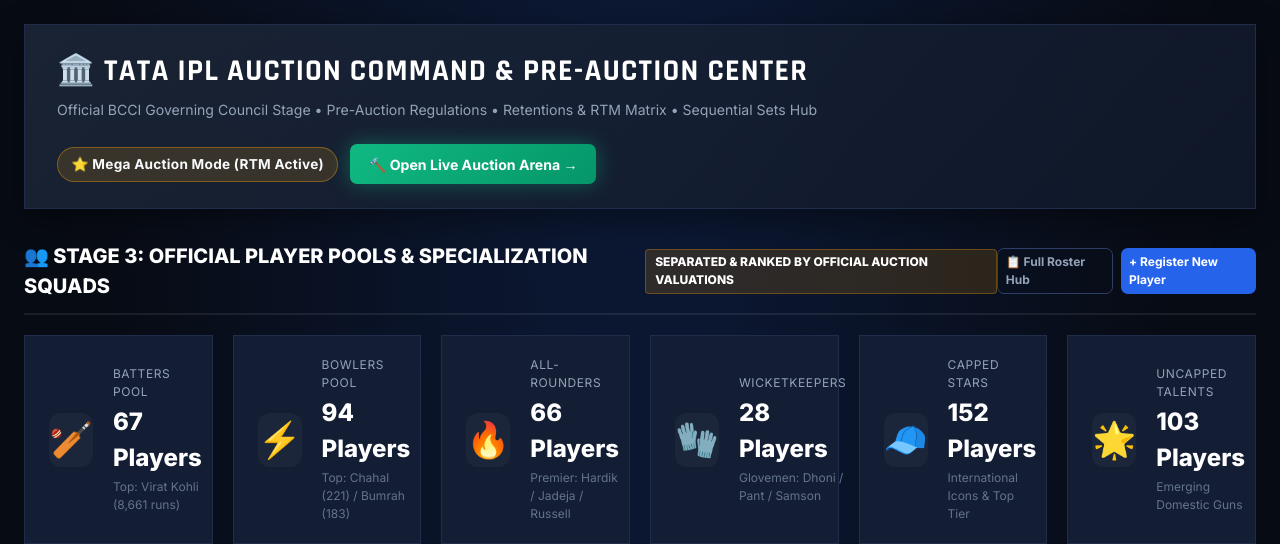
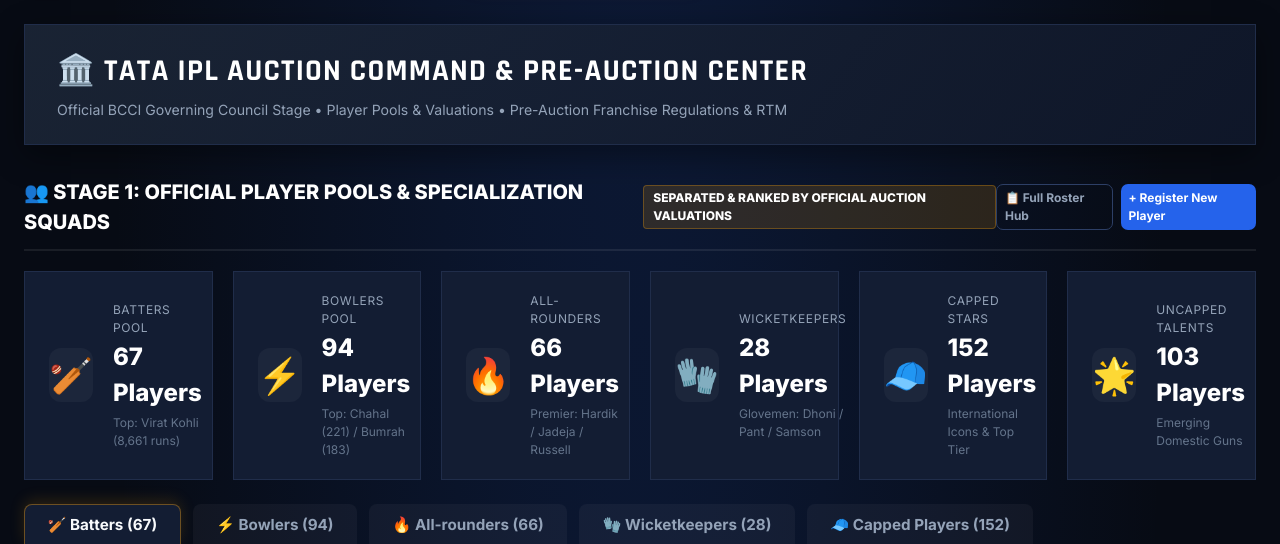
Before and after one commit to Rakeshbjp/IPL-Auction-Project, a Flask app: page / in a window 1280 px wide. Shown: the part 104-648 px from the top of the page. Run offline with Flask 3, Linux system fonts and the light colour scheme; data comes from the database, SQL or seed files in the repository.

Commit message:
refactor: Clean dashboard header, place Open Live Arena button in dropdown submenu, delete Stage 2 sets, and renumber stages sequentially

```diff
--- a/web/static/style.css
+++ b/web/static/style.css
@@ -218,7 +218,7 @@ body.broadcast-theme {
     top: calc(100% + 8px);
     left: 50%;
     transform: translateX(-50%);
-    width: 380px;
+    width: 330px;
     max-width: 95vw;
     background: #0d1527;
     border: 1px solid rgba(245, 158, 11, 0.4);
--- a/web/templates/base.html
+++ b/web/templates/base.html
@@ -40,7 +40,7 @@
             <nav class="nav-links">
                 <a href="/" class="nav-item {% if request.path == '/' %}active{% endif %}">🏛️ Pre-Auction & Hub</a>
 
-                <!-- LIVE AUCTION ARENA WITH SUB MENU (MEGA/MINI MODE SWITCHER & STAGE 2 SETS) -->
+                <!-- LIVE AUCTION ARENA WITH SUB MENU (AUCTION FORMAT & OPEN LIVE ARENA) -->
                 <div class="nav-dropdown" id="arena-dropdown-wrapper">
                     <a href="/auction" class="btn-auction-nav {% if request.path == '/auction' %}active-auction{% endif %}" id="nav-btn-auction-arena">
                         🔨 LIVE AUCTION ARENA <span class="dropdown-caret">▾</span>
@@ -66,31 +66,11 @@
                             </button>
                         </div>
 
-                        <!-- Submenu 2: Direct Arena Launch -->
-                        <a href="/auction" class="dropdown-arena-cta">
-                            <span>🔨 Enter Full Live Arena (All Sets)</span>
+                        <!-- Submenu 2: Open Live Auction Arena Button -->
+                        <a href="/auction" class="dropdown-arena-cta" id="btn-open-live-arena">
+                            <span>🔨 Open Live Auction Arena</span>
                             <span class="cta-arrow">→</span>
                         </a>
-
-                        <div class="dropdown-separator"></div>
-
-                        <!-- Submenu 3: Stage 2 Sequential Auction Sets -->
-                        <div class="dropdown-group-header">
-                            <span>🔨 STAGE 2: SEQUENTIAL AUCTION SETS</span>
-                            <span class="text-xs text-muted">Specialization Sets</span>
-                        </div>
-                        <div class="dropdown-sets-grid">
-                            {% for s in global_auction_sets %}
-                            <a href="/auction?set={{ s.code }}" class="dropdown-set-tile" title="Enter {{ s.name }} Auction">
-                                <span class="tile-icon">{{ s.icon }}</span>
-                                <div class="tile-details">
-                                    <span class="tile-name">{{ s.name }}</span>
-                                    <span class="tile-stats">{{ s.available_count }} available / {{ s.total_count }} total</span>
-                                </div>
-                                <span class="tile-code">{{ s.code }}</span>
-                            </a>
-                            {% endfor %}
-                        </div>
                     </div>
                 </div>
 
--- a/web/templates/index.html
+++ b/web/templates/index.html
@@ -4,23 +4,16 @@
 
 {% block content %}
 <div class="preauction-command-container">
-    <!-- Top Header Bar with Active Mode Status & Arena CTA -->
+    <!-- Top Header Bar -->
     <div class="preauction-header-bar">
         <div class="preauction-title-block">
             <h1>🏛️ TATA IPL AUCTION COMMAND & PRE-AUCTION CENTER</h1>
-            <p>Official BCCI Governing Council Stage • Pre-Auction Regulations • Retentions & RTM Matrix • Sequential Sets Hub</p>
-        </div>
-
-        <div class="header-action-cluster">
-            <span class="header-mode-indicator {% if current_mode == 'mega' %}mode-mega-pill{% else %}mode-mini-pill{% endif %}">
-                {% if current_mode == 'mega' %}⭐ Mega Auction Mode (RTM Active){% else %}⚡ Mini Auction Mode (0 RTM Cards){% endif %}
-            </span>
-            <a href="/auction" class="btn btn-hammer">🔨 Open Live Auction Arena →</a>
+            <p>Official BCCI Governing Council Stage • Player Pools & Valuations • Pre-Auction Franchise Regulations & RTM</p>
         </div>
     </div>
 
     <!-- =========================================================================
-         STAGE 3: OFFICIAL PLAYER POOLS - SEPARATED BY BATTERS, BOWLERS, ALL-ROUNDERS, WICKETKEEPERS, CAPPED & UNCAPPED
+         STAGE 1: OFFICIAL PLAYER POOLS - SEPARATED BY BATTERS, BOWLERS, ALL-ROUNDERS, WICKETKEEPERS, CAPPED & UNCAPPED
          ========================================================================= -->
     {% macro render_pool_table(pool_id, pool_players, default_algo_label) %}
     <div id="section-{{ pool_id }}-players" class="category-player-section" {% if pool_id != 'batters' %}style="display: none;"{% endif %}>
@@ -129,7 +122,7 @@
     <section class="stage-section">
         <div class="stage-section-header">
             <div class="stage-title">
-                <span>👥 STAGE 3: OFFICIAL PLAYER POOLS & SPECIALIZATION SQUADS</span>
+                <span>👥 STAGE 1: OFFICIAL PLAYER POOLS & SPECIALIZATION SQUADS</span>
                 <span class="stage-badge">SEPARATED & RANKED BY OFFICIAL AUCTION VALUATIONS</span>
             </div>
             <div style="display: flex; gap: 0.5rem;">
@@ -227,12 +220,12 @@
 
 
     <!-- =========================================================================
-         STAGE 1: PRE-AUCTION PREPARATIONS, PURSE & SQUAD LIMITS, RETENTIONS & RTM
+         STAGE 2: PRE-AUCTION PREPARATIONS, PURSE & SQUAD LIMITS, RETENTIONS & RTM
          ========================================================================= -->
     <section class="stage-section">
         <div class="stage-section-header">
             <div class="stage-title">
-                <span>📋 STAGE 1: PRE-AUCTION PREPARATIONS & FRANCHISE CONSTRAINTS</span>
+                <span>📋 STAGE 2: PRE-AUCTION PREPARATIONS & FRANCHISE CONSTRAINTS</span>
                 <span class="stage-badge">MANDATORY BCCI REGULATIONS</span>
             </div>
             <a href="/auction" class="btn btn-primary btn-sm">🔨 Enter Live Arena →</a>
@@ -358,12 +351,12 @@
 
 
     <!-- =========================================================================
-         STAGE 4: INITIAL UNSOLD PLAYERS ROUND (ONLY AT LAST OF AUCTION)
+         STAGE 3: INITIAL UNSOLD PLAYERS ROUND (ONLY AT LAST OF AUCTION)
          ========================================================================= -->
     <section class="stage-section">
         <div class="stage-section-header">
             <div class="stage-title">
-                <span>⚡ STAGE 4: INITIAL UNSOLD PLAYERS ROUND (COMES AT LAST ONLY)</span>
+                <span>⚡ STAGE 3: INITIAL UNSOLD PLAYERS ROUND (COMES AT LAST ONLY)</span>
                 <span class="stage-badge">END-OF-AUCTION RE-BIDDING</span>
             </div>
         </div>
```
